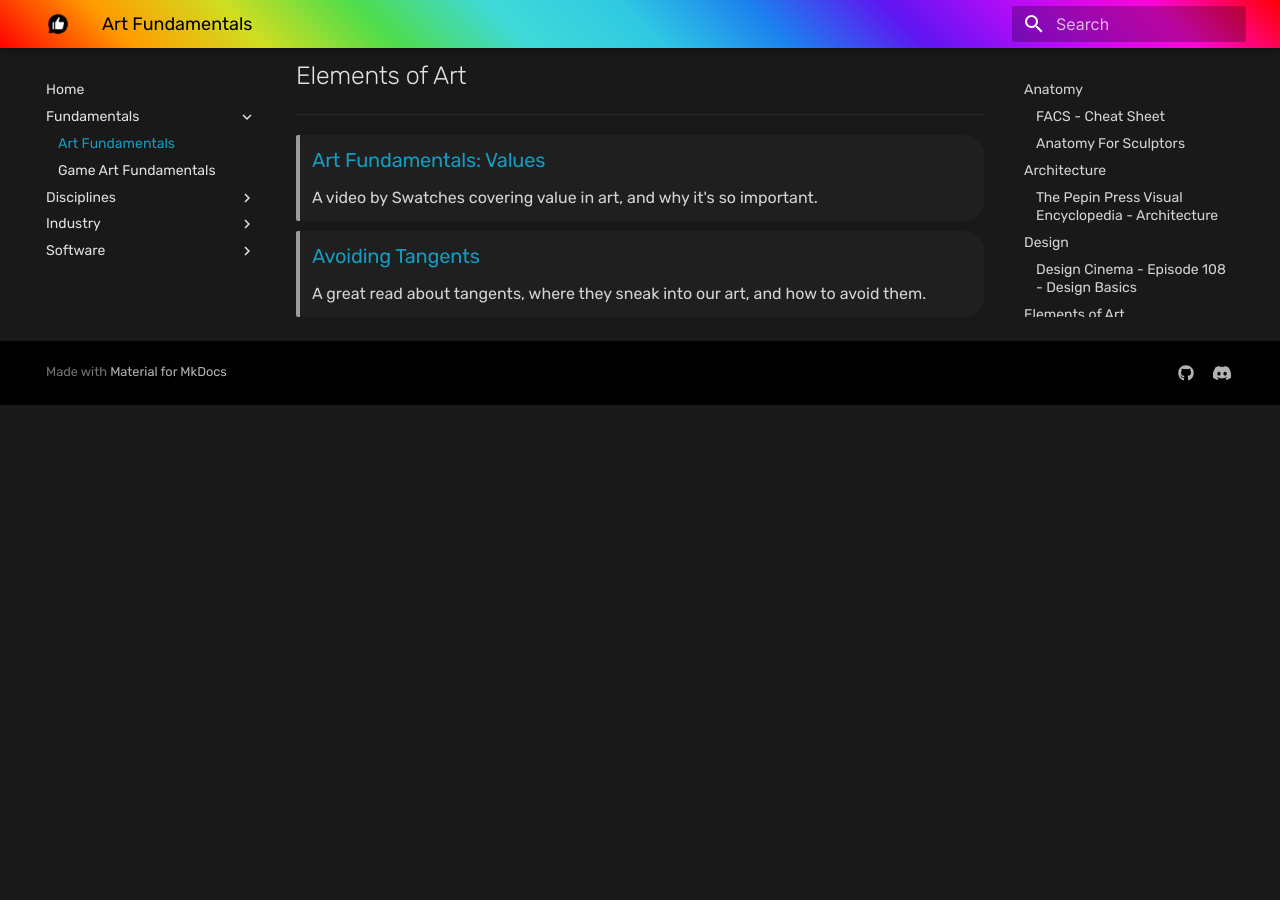
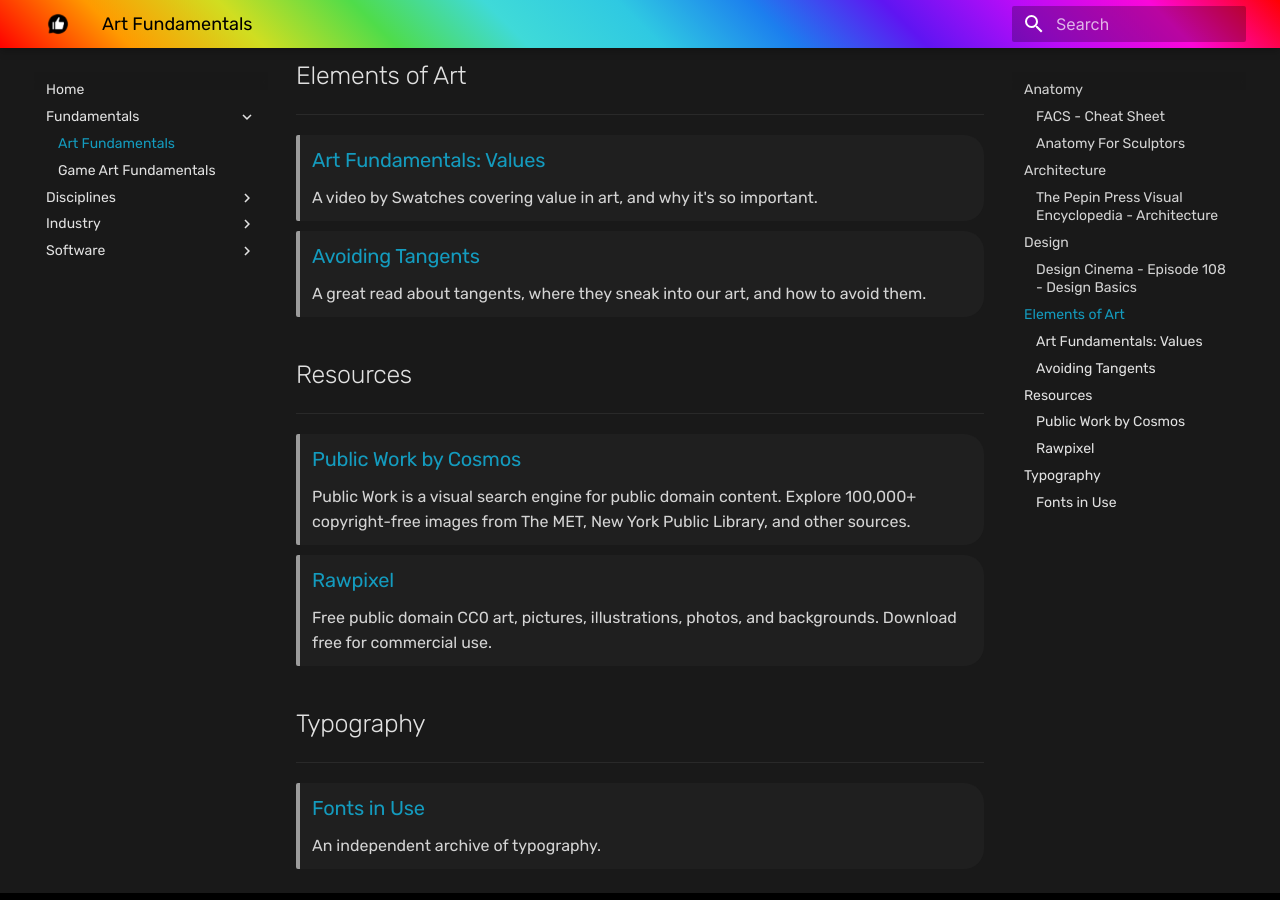
Before and after one commit to Zalek4/Friendly-Feedback-Knowledge-Base, an MkDocs documentation site: the page built from docs/fundamentals/art_fundamentals.md, in a window 1280 px wide and 900 px high, scrolled down 968 px. Built offline with MkDocs 1.6.1 and Material for MkDocs 9.7.7, drawn with Linux system fonts in a browser that asks for light colours; before the commit the page ends 1373 px from its top, so only the background shows below that.

Commit message:
[ANVIL][12/23/2024] - Resources added to Knowledge Base

```diff
--- a/docs/fundamentals/art_fundamentals.md
+++ b/docs/fundamentals/art_fundamentals.md
@@ -40,3 +40,24 @@ A video by Swatches covering value in art, and why it's so important.
 > ### [Avoiding Tangents](https://emptyeasel.com/2008/11/18/avoiding-tangents-9-visual-blunders-every-artist-should-watch-out-for/)
 A great read about tangents, where they sneak into our art, and how to avoid them.
 <!-- -->
+
+## Resources
+___
+
+> ### [Public Work by Cosmos](https://public.work/)
+Public Work is a visual search engine for public domain content. Explore 100,000+ copyright-free images from The MET, New York Public Library, and other sources.
+<!-- -->
+
+
+> ### [Rawpixel](https://www.rawpixel.com/public-domain)
+Free public domain CC0 art, pictures, illustrations, photos, and backgrounds. Download free for commercial use.
+<!-- -->
+
+
+
+## Typography
+___
+
+> ### [Fonts in Use](https://fontsinuse.com/)
+An independent archive of typography.
+<!-- -->
--- a/resources_blacklist.json
+++ b/resources_blacklist.json
@@ -786,5 +786,11 @@
         "links": [
             "https://www.humblebundle.com/software/learn-squared-presents-concept-art-in-unreal-engine-software"
         ]
+    },
+    "1295973801137541171": {
+        "author": "zalek4",
+        "links": [
+            "https://cdn.discordapp.com/attachments/607019459760095232/1295973800894136330/1728282512054.jpg?ex=676ae7e8&is=67699668&hm=5a707052da07c91971231157b32afb3aa06f0abcf55dc16572a7f837bec2e700&"
+        ]
     }
 }
```
Also changed, not shown: docs/disciplines/character_art.md (+10 -0 lines), docs/disciplines/prop_art.md (+18 -0 lines), docs/index.md (+1 -1 lines), docs/software/other.md (+5 -0 lines), resources_official.json (+45 -1 lines).
